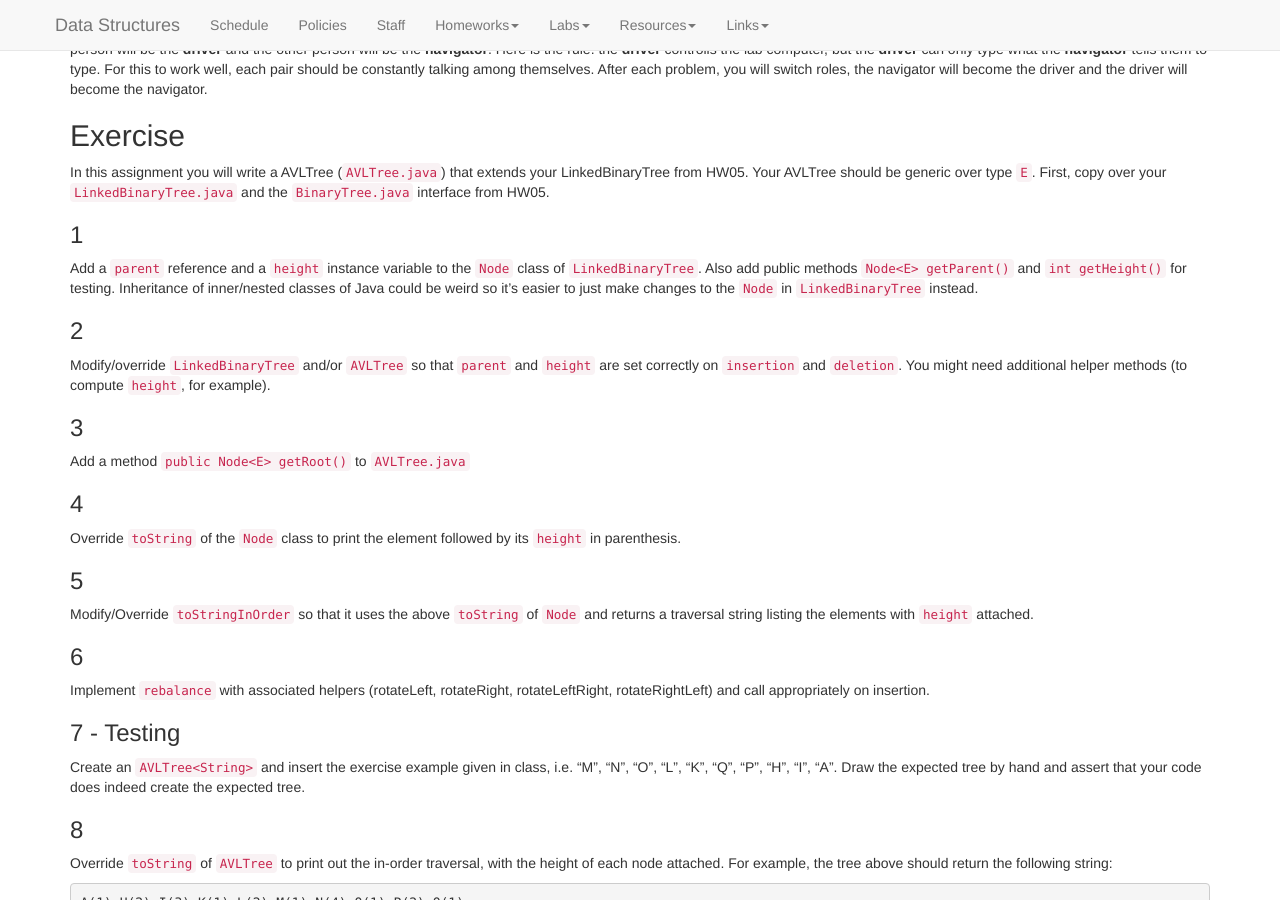
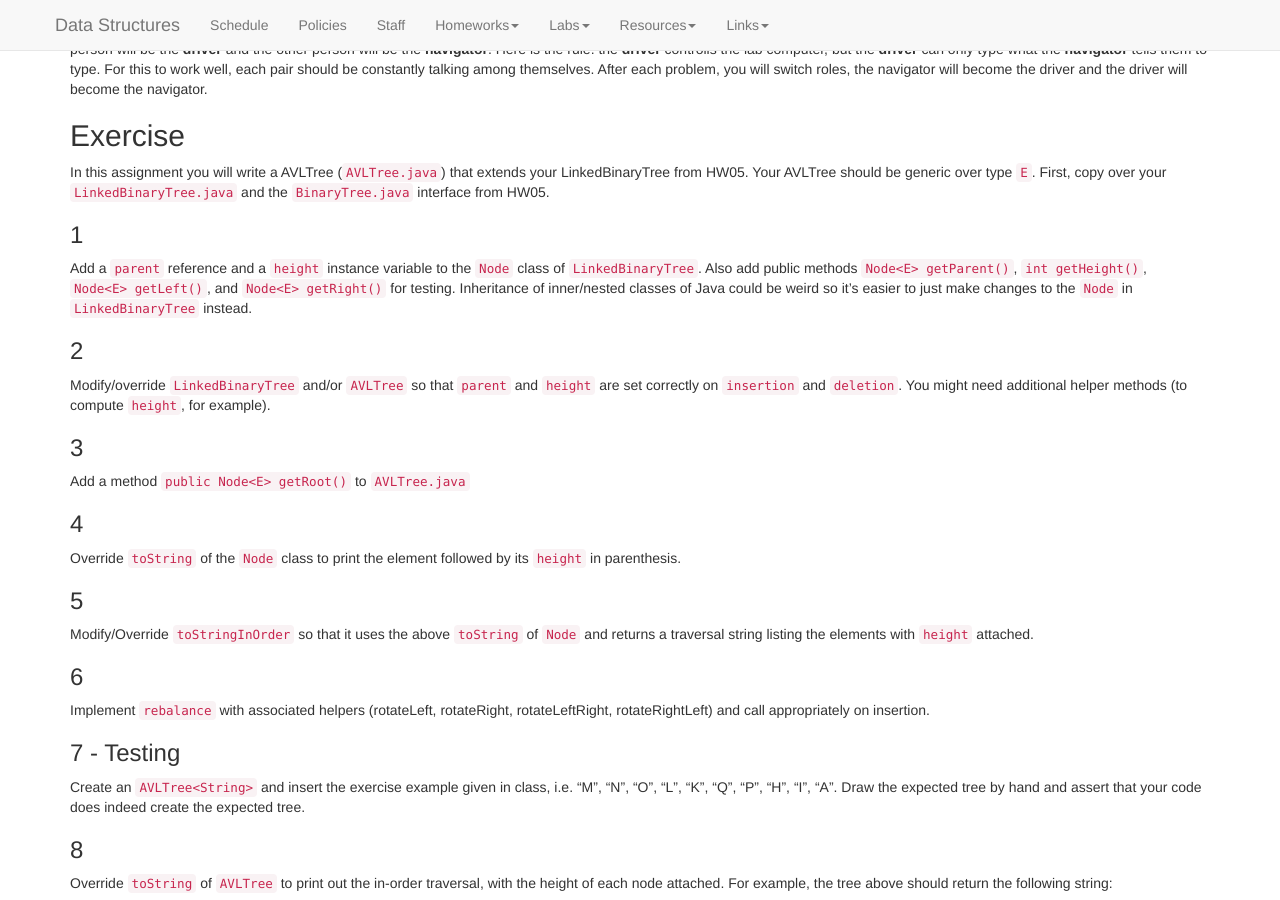
Before and after one commit to kalte0/BMC-CS-151.github.io, a Jekyll site: the page built from labs/Lab10.md, in a window 1280 px wide and 900 px high, scrolled down 332 px. Built offline with Jekyll 4.4.1, drawn with Linux system fonts in a browser that asks for light colours; nearby versions of some CDN libraries.

Commit message:
Update Lab10.md

```diff
--- a/labs/Lab10.md
+++ b/labs/Lab10.md
@@ -69,7 +69,7 @@ First, copy over your `LinkedBinaryTree.java` and the `BinaryTree.java` interfac
 
 ### 1
 Add a `parent` reference and a `height` instance variable to the `Node` class of
-`LinkedBinaryTree`. Also add public methods `Node<E> getParent()` and `int getHeight()` for testing.
+`LinkedBinaryTree`. Also add public methods `Node<E> getParent()`, `int getHeight()`, `Node<E> getLeft()`, and `Node<E> getRight()` for testing.
 Inheritance of inner/nested classes of Java could be weird so it’s easier to just make changes
 to the `Node` in `LinkedBinaryTree` instead.
 
```
